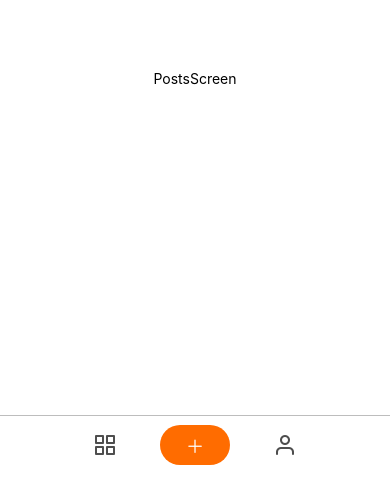
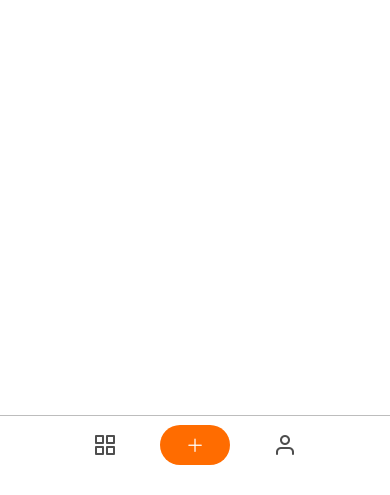
Before and after one commit to AleksArden/react-native-my-foto-world, a React Native app: screen /Home in a window 390 px wide. Shown: the part 346-841 px from the top of the page. Built offline with nearby package versions, Linux system fonts and the light colour scheme.

Commit message:
did component CreatePostScreen, fixed buttonOrange Oval and button

```diff
--- a/App.js
+++ b/App.js
@@ -20,22 +20,13 @@ export default function App() {
   }
   return (
     <NavigationContainer>
-      <Stack.Navigator initialRouteName="Login">
-        <Stack.Screen
-          options={{ headerShown: false }}
-          name="Registration"
-          component={RegistrationScreen}
-        />
-        <Stack.Screen
-          options={{ headerShown: false }}
-          name="Login"
-          component={LoginScreen}
-        />
-        <Stack.Screen
-          name="Home"
-          component={Home}
-          options={{ headerShown: false }}
-        />
+      <Stack.Navigator
+        initialRouteName="Login"
+        screenOptions={{ headerShown: false }}
+      >
+        <Stack.Screen name="Registration" component={RegistrationScreen} />
+        <Stack.Screen name="Login" component={LoginScreen} />
+        <Stack.Screen name="Home" component={Home} />
       </Stack.Navigator>
     </NavigationContainer>
   );
--- a/Components/Button.js
+++ b/Components/Button.js
@@ -1,10 +1,15 @@
 import React from 'react';
 import { TouchableOpacity, Text, StyleSheet } from 'react-native';
 
-const Button = ({ onPress, name }) => {
+const Button = ({ onPress, name, image }) => {
   return (
-    <TouchableOpacity style={styles.btn} onPress={onPress} activeOpacity={0.8}>
-      <Text style={styles.textBtn}>{name}</Text>
+    <TouchableOpacity
+      disabled={image === null ? true : false}
+      style={image === null ? btnDisabled : styles.btn}
+      onPress={onPress}
+      activeOpacity={0.8}
+    >
+      <Text style={image === null ? textDisabled : styles.textBtn}>{name}</Text>
     </TouchableOpacity>
   );
 };
@@ -29,4 +34,12 @@ const styles = StyleSheet.create({
     lineHeight: 19,
     letterSpacing: 1.5,
   },
+  btnDisabled: {
+    backgroundColor: '#F6F6F6',
+  },
+  textDisabled: {
+    color: '#BDBDBD',
+  },
 });
+const btnDisabled = StyleSheet.compose(styles.btn, styles.btnDisabled);
+const textDisabled = StyleSheet.compose(styles.textBtn, styles.textDisabled);
--- a/Components/ButtonCreatePosts.js
+++ /dev/null
@@ -1,32 +0,0 @@
-import React from 'react';
-import { TouchableOpacity, Text, StyleSheet } from 'react-native';
-import { AntDesign } from '@expo/vector-icons';
-
-const ButtonCreatePosts = ({ onPress }) => {
-  return (
-    <TouchableOpacity style={styles.btn} activeOpacity={0.8} onPress={onPress}>
-      <Text style={styles.plus}>
-        <AntDesign name="plus" size={18} color="#fff" />
-      </Text>
-    </TouchableOpacity>
-  );
-};
-export default ButtonCreatePosts;
-
-const styles = StyleSheet.create({
-  btn: {
-    justifyContent: 'center',
-    alignItems: 'center',
-    width: 70,
-    height: 40,
-    backgroundColor: '#FF6C00',
-    alignSelf: 'center',
-    borderRadius: 100,
-    marginLeft: 31,
-    marginRight: 31,
-  },
-  plus: {
-    fontSize: 24,
-    color: '#FFF',
-  },
-});
--- /dev/null
+++ b/Components/ButtonOrangeOval.js
@@ -0,0 +1,34 @@
+import React from 'react';
+import { TouchableOpacity, StyleSheet } from 'react-native';
+
+const ButtonOrangeOval = ({ onPress, children, image }) => {
+  return (
+    <TouchableOpacity
+      disabled={image === null ? true : false}
+      style={image === null ? btnDisabled : styles.btn}
+      activeOpacity={0.8}
+      onPress={onPress}
+    >
+      {children}
+    </TouchableOpacity>
+  );
+};
+export default ButtonOrangeOval;
+
+const styles = StyleSheet.create({
+  btn: {
+    justifyContent: 'center',
+    alignItems: 'center',
+    width: 70,
+    height: 40,
+    backgroundColor: '#FF6C00',
+    alignSelf: 'center',
+    borderRadius: 100,
+    marginLeft: 31,
+    marginRight: 31,
+  },
+  btnDisabled: {
+    backgroundColor: '#F6F6F6',
+  },
+});
+const btnDisabled = StyleSheet.compose(styles.btn, styles.btnDisabled);
--- a/Screens/CreatePostsScreen.js
+++ b/Screens/CreatePostsScreen.js
@@ -1,18 +1,239 @@
-import React from 'react';
-import { View, Text } from 'react-native';
+import React, { useEffect, useState } from 'react';
+import { useIsFocused } from '@react-navigation/native';
+import {
+  View,
+  StyleSheet,
+  TouchableOpacity,
+  Text,
+  TextInput,
+  Image,
+} from 'react-native';
+import { Camera, CameraType } from 'expo-camera';
+import * as MediaLibrary from 'expo-media-library';
+import { Feather } from '@expo/vector-icons';
+import { MaterialIcons } from '@expo/vector-icons';
+import * as Location from 'expo-location';
 
-const CreatePostsScreen = () => {
+import Button from '../Components/Button';
+import ButtonOrangeOval from '../Components/ButtonOrangeOval';
+
+const CreatePostsScreen = ({ navigation }) => {
+  const [cameraRef, setCameraRef] = useState(null);
+  const [type, setType] = useState(CameraType.back);
+  const [hasPermission, setHerPermission] = useState(null);
+  const [image, setImage] = useState(null);
+  const isFocused = useIsFocused();
+
+  useEffect(() => {
+    (async () => {
+      const { status } = await Camera.requestCameraPermissionsAsync();
+      await MediaLibrary.requestPermissionsAsync();
+
+      setHerPermission(status === 'granted');
+    })();
+  }, []);
+
+  if (hasPermission === null) {
+    return <View />;
+  }
+
+  if (hasPermission === false) {
+    return <Text>No access to camera</Text>;
+  }
+
+  const takePhoto = async () => {
+    if (cameraRef) {
+      const { uri } = await cameraRef.takePictureAsync();
+      await MediaLibrary.createAssetAsync(uri);
+      setImage(uri);
+    }
+  };
+
+  const publishPhoto = async () => {
+    const { status } = await Location.requestForegroundPermissionsAsync();
+    if (status !== 'granted') {
+      navigation.navigate('HomePosts', { image });
+
+      setImage(null);
+      return;
+    }
+    let location = await Location.getCurrentPositionAsync({});
+    const coords = {
+      latitude: location.coords.latitude,
+      longitude: location.coords.longitude,
+    };
+
+    navigation.navigate('HomePosts', { image, coords });
+
+    setImage(null);
+  };
+
+  const deletePhoto = () => {
+    console.log('delete');
+    setImage(null);
+  };
+
+  const toggleCameraType = () => {
+    setType((current) =>
+      current === CameraType.back ? CameraType.back : CameraType.front
+    );
+  };
   return (
-    <View
-      style={{
-        flex: 1,
-        alignItems: 'center',
-        justifyContent: 'center',
-        backgroundColor: '#fff',
-      }}
-    >
-      <Text>CreatePostsScreen</Text>
+    <View style={styles.container}>
+      {isFocused && (
+        <Camera style={styles.camera} type={type} ref={setCameraRef}>
+          {image && (
+            <View style={styles.imageContainer}>
+              <Image source={{ uri: image }} style={styles.image} />
+            </View>
+          )}
+
+          <TouchableOpacity
+            disabled={image}
+            style={image ? btnTransparent : styles.btnPhoto}
+            onPress={takePhoto}
+          >
+            <MaterialIcons
+              name="camera-alt"
+              size={24}
+              color={image ? 'transpareent' : '#ffffff'}
+            />
+          </TouchableOpacity>
+        </Camera>
+      )}
+      <TouchableOpacity style={styles.editBtn} activeOpacity={0.7}>
+        <Text style={styles.textEditBtn}>Edit photo</Text>
+      </TouchableOpacity>
+      <View>
+        <TextInput
+          style={styles.input}
+          autoComplete="off"
+          // onChangeText={() => {}}
+          placeholder="Name photo"
+          placeholderTextColor="#BDBDBD"
+          cursorColor="#212121"
+          // value={}
+        />
+        <View style={styles.containerInputLocation}>
+          <TextInput
+            style={inputLocation}
+            autoComplete="off"
+            // onChangeText={() => {}}
+            placeholder="Location"
+            placeholderTextColor="#BDBDBD"
+            cursorColor="#212121"
+            // value={}
+          />
+          <Feather
+            disabled
+            style={styles.markLocation}
+            name="map-pin"
+            size={24}
+            color="#BDBDBD"
+          />
+        </View>
+        <Button image={image} name="Publish" onPress={publishPhoto} />
+      </View>
+      <View style={styles.buttonContainer}>
+        <ButtonOrangeOval image={image} onPress={deletePhoto}>
+          <Feather
+            name="trash-2"
+            size={24}
+            color={image === null ? '#BDBDBD' : '#ffffff'}
+          />
+        </ButtonOrangeOval>
+      </View>
     </View>
   );
 };
 export default CreatePostsScreen;
+
+const styles = StyleSheet.create({
+  container: {
+    flex: 1,
+    backgroundColor: '#FFFFFF',
+    paddingTop: 32,
+    paddingBottom: 34,
+    paddingHorizontal: 16,
+  },
+  camera: {
+    position: 'relative',
+    height: 240,
+
+    marginBottom: 8,
+    alignItems: 'center',
+    justifyContent: 'center',
+    borderRadius: 8,
+    borderWidth: 1,
+  },
+  btnPhoto: {
+    width: 60,
+    height: 60,
+    backgroundColor: '#ffffff',
+    opacity: 0.3,
+    borderRadius: 50,
+    alignItems: 'center',
+    justifyContent: 'center',
+  },
+  btnTransparent: {
+    opacity: 0,
+  },
+  imageContainer: {
+    position: 'absolute',
+    borderWidth: 1,
+    borderColor: '#ffffff',
+    zIndex: 100,
+  },
+  image: {
+    height: 200,
+    width: 300,
+  },
+  editBtn: {
+    marginBottom: 32,
+  },
+  textEditBtn: {
+    fontFamily: 'Roboto-regular',
+    fontStyle: 'normal',
+    fontSize: 16,
+    lineHeight: 19,
+    color: '#BDBDBD',
+    letterSpacing: 1.5,
+  },
+  input: {
+    height: 50,
+    marginBottom: 16,
+    paddingBottom: 15,
+    borderBottomWidth: 1,
+    borderColor: '#BDBDBD',
+    fontFamily: 'Roboto-medium',
+    fontStyle: 'normal',
+    fontSize: 16,
+    lineHeight: 19,
+    color: '#212121',
+  },
+  containerInputLocation: {
+    position: 'relative',
+    marginBottom: 32,
+  },
+  inputLocation: {
+    marginBottom: 0,
+    paddingLeft: 28,
+  },
+  markLocation: {
+    position: 'absolute',
+    left: 0,
+    top: 6,
+  },
+  btnTrash: {
+    marginTop: 120,
+  },
+  buttonContainer: {
+    marginTop: 'auto',
+    alignItems: 'center',
+  },
+});
+const inputLocation = StyleSheet.compose(styles.input, styles.inputLocation);
+const btnTransparent = StyleSheet.compose(
+  styles.btnPhoto,
+  styles.btnTransparent
+);
--- a/Screens/Home.js
+++ b/Screens/Home.js
@@ -7,8 +7,8 @@ import CreatePostsScreen from './CreatePostsScreen';
 import ProfileScreen from './ProfileScreen';
 
 import { Feather } from '@expo/vector-icons';
-
-import ButtonCreatePosts from '../Components/ButtonCreatePosts';
+import { AntDesign } from '@expo/vector-icons';
+import ButtonOrangeOval from '../Components/ButtonOrangeOval';
 
 const Tab = createBottomTabNavigator();
 
@@ -16,7 +16,7 @@ const Home = () => {
   const navigation = useNavigation();
   return (
     <Tab.Navigator
-      initialRouteName="PostsScreen"
+      initialRouteName="HomePosts"
       backBehavior="history"
       screenOptions={{
         tabBarShowLabel: false,
@@ -60,7 +60,7 @@ const Home = () => {
           tabBarIcon: () => <Feather name="grid" size={24} color="#212121CC" />,
           tabBarIconStyle: { marginLeft: 81 },
         }}
-        name="PostsScreen"
+        name="HomePosts"
         component={PostsScreen}
       />
       <Tab.Screen
@@ -74,20 +74,23 @@ const Home = () => {
             fontSize: 17,
             lineHeight: 22,
           },
+          unmountOnBlur: true,
           headerStyle: {
             height: 88,
             borderBottomColor: '#BDBDBD',
             borderBottomWidth: 1,
           },
           tabBarButton: () => (
-            <ButtonCreatePosts
+            <ButtonOrangeOval
               onPress={() => navigation.navigate('CreatePostsScreen')}
-            />
+            >
+              <AntDesign name="plus" size={18} color="#fff" />
+            </ButtonOrangeOval>
           ),
           tabBarStyle: { display: 'none' },
           headerLeft: () => (
             <HeaderBackButton
-              onPress={() => navigation.navigate('PostsScreen')}
+              onPress={() => navigation.navigate('HomePosts')}
               backImage={() => (
                 <Feather name="arrow-left" size={24} color="#212121CC" />
               )}
--- a/Screens/PostsScreen.js
+++ b/Screens/PostsScreen.js
@@ -1,18 +1,44 @@
-import React from 'react';
-import { View, Text } from 'react-native';
+import React, { useState, useEffect } from 'react';
+import { View, FlatList, Image, StyleSheet, Text } from 'react-native';
 
-const PostsScreen = () => {
+const PostsScreen = ({ route }) => {
+  const [posts, setPosts] = useState([]);
+  console.log('params', route.params);
+  useEffect(() => {
+    if (route.params) {
+      setPosts((prevState) => [...prevState, route.params]);
+    }
+  }, [route.params]);
   return (
-    <View
-      style={{
-        flex: 1,
-        alignItems: 'center',
-        justifyContent: 'center',
-        backgroundColor: '#fff',
-      }}
-    >
-      <Text>PostsScreen</Text>
+    <View style={styles.container}>
+      <FlatList
+        data={posts}
+        keyExtractor={(_, index) => index.toString()}
+        renderItem={({ item }) => (
+          <View style={styles.imageContainer}>
+            <Image source={{ uri: item.image }} style={styles.image} />
+            {item.name ? <Text>{item.name}</Text> : <Text>No name</Text>}
+          </View>
+        )}
+      />
     </View>
   );
 };
 export default PostsScreen;
+
+const styles = StyleSheet.create({
+  container: {
+    flex: 1,
+    paddingTop: 32,
+    paddingHorizontal: 16,
+    backgroundColor: '#ffffff',
+  },
+  imageContainer: {
+    marginBottom: 32,
+  },
+  image: {
+    height: 240,
+    borderRadius: 8,
+    marginBottom: 8,
+  },
+});
--- a/package.json
+++ b/package.json
@@ -21,7 +21,11 @@
     "react-native-gesture-handler": "~2.8.0",
     "react-native-safe-area-context": "4.4.1",
     "react-native-screens": "~3.18.0",
-    "react-native-svg": "13.4.0"
+    "react-native-svg": "13.4.0",
+    "react-native-maps": "1.3.2",
+    "expo-location": "~15.0.1",
+    "expo-camera": "~13.1.0",
+    "expo-media-library": "~15.0.0"
   },
   "devDependencies": {
     "@babel/core": "^7.20.0",
```
Also changed, not shown: Screens/HomePosts.js (added, +14 -0 lines), app.json (+9 -1 lines), 1 other file (tests, documents, lock files or other folders).
